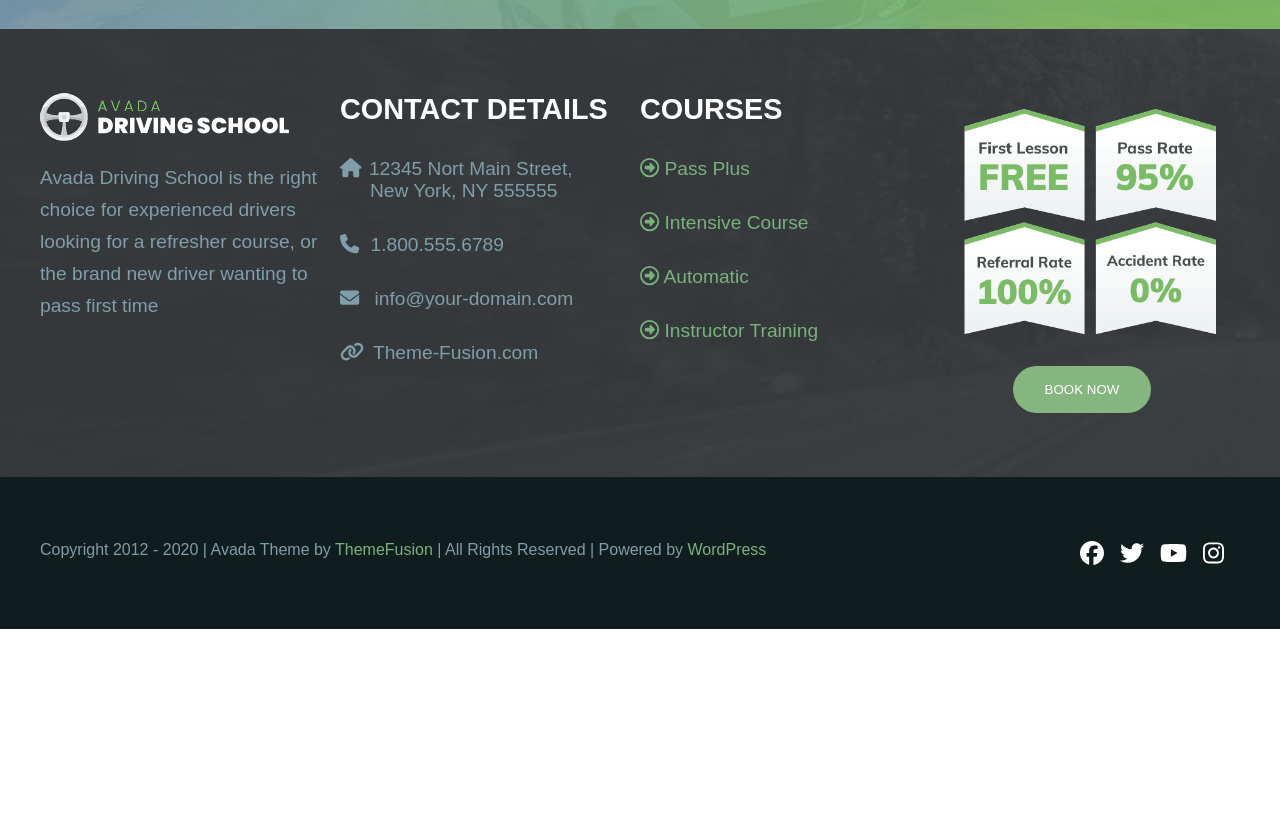
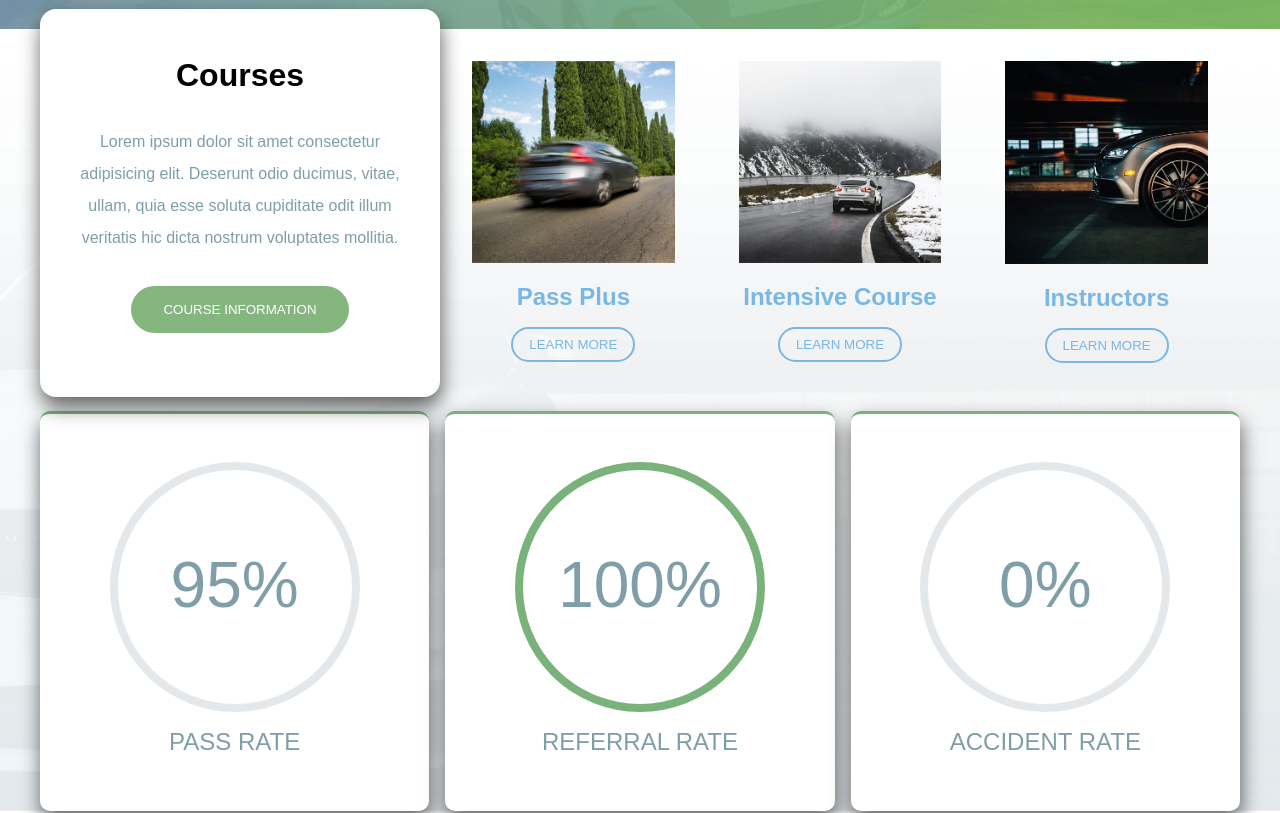
Before and after one commit to FedericoCapitani/proj-html-vuejs, a Vue app: page / in a window 1280 px wide. Shown: the part 1340-2153 px from the top of the page. Before the commit the page ends 1969 px from the top, so only its background shows below. Built offline with nearby package versions, Linux system fonts and the light colour scheme.

Commit message:
add courses and start instructors section

```diff
--- a/src/assets/scss/style.scss
+++ b/src/assets/scss/style.scss
@@ -159,6 +159,105 @@
     }
 }
 
+.course_plans{
+    background-image: url("@/assets/img/promise-background.jpg");
+    background-size: cover;
+    background-position: bottom;
+
+}
+.plans_container{
+    max-width: 1200px;
+    margin: 0 auto;
+    column-gap: 1rem;
+    .col-4{
+        width: calc(100% / 12 * 4);
+        position: relative;
+        .plan_card{
+            position: absolute;
+            text-align: center;
+            box-shadow: 1px 10px 20px rgba(0, 0, 0, 0.61);
+            background-color: $cube-white;
+            top: -20px;
+            border-radius: 1rem;
+            padding: 1rem 2rem;
+            h3{
+                font-size: 2rem;
+                margin: 2rem 0;
+            }
+            p{
+                color: $median-dark-grey;
+                line-height: 2rem;
+                margin-bottom: 2rem;
+            }
+            .courses_info{
+                padding: 1rem 2rem;
+                border-radius: 2rem;
+                border: none;
+                color: $cube-white;
+                background-color: $median-green;
+                margin-bottom: 3rem;
+            }
+        }
+    }
+    .col-8{
+        width: calc(100% / 12 * 8);
+        margin-left: calc(100% / 12 * 4);
+        .courses_card{
+            width: calc(100% / 3);
+            padding: 1rem;
+            text-align: center;
+            img{
+                width: 100%;
+                padding: 1rem;
+            }
+            h4{
+                font-size: 1.5rem;
+                color: $cube-light-blue;
+                margin-bottom: 1rem;
+            }
+            .courses_btn{
+                padding: 0.5rem 1rem;
+                border: 2px solid $cube-light-blue;
+                background-color: transparent;
+                border-radius: 2rem;
+                color: $cube-light-blue;
+            }
+        }
+    }
+    .card_percentage{
+        margin-top: 2rem;
+        width: calc(100% / 3);
+        border-radius: 10px;
+        border-top: 3px solid $cube-green;
+        box-shadow: 1px 10px 20px rgba(0, 0, 0, 0.61);
+        background-color: $cube-white;
+        height: 400px;
+        align-items: center;
+        flex-direction: column;
+        .full_circle{
+            margin-top: 3rem;
+            width: 250px;
+            height: 250px;
+            border-radius: 50%;
+            text-align: center;
+            line-height: 230px;
+            font-size: 4rem;
+            color: $median-dark-grey;
+        }
+        .grey{
+            border: 8px solid $median-light-grey;
+        }
+        .green{
+            border: 8px solid $cube-green;
+        }
+        .p_text{
+            margin-top: 1rem;
+            font-size: 1.5rem;
+            color: $median-dark-grey;
+        }
+    }
+}
+
 footer{
     background-image: url("@/assets/img/footer-background-color.jpg");
     background-size: cover;
--- a/src/components/MainComponent.vue
+++ b/src/components/MainComponent.vue
@@ -45,7 +45,64 @@
       </div>
 
       <div class="course_plans">
+          <div class="plans_container">
+              <div class="col-4">
+                  <div class="plan_card">
+                      <h3>Courses</h3>
+                      <p>
+                          Lorem ipsum dolor sit amet consectetur adipisicing elit. Deserunt odio ducimus, vitae, ullam, quia esse soluta cupiditate odit illum veritatis hic dicta nostrum voluptates mollitia.
+                      </p>
+                      <button class="courses_info">COURSE INFORMATION</button>
+                  </div>
+              </div>
+              <div class="col-8 d_flex">
+                  <div class="courses_card">
+                      <img src="@/assets/img/courses-passplus.jpg" alt="">
+                      <h4>Pass Plus</h4>
+                      <button class="courses_btn">LEARN MORE</button>
+                  </div>
+                  <div class="courses_card">
+                      <img src="@/assets/img/course-intensive.jpg" alt="">
+                      <h4>Intensive Course</h4>
+                      <button class="courses_btn">LEARN MORE</button>
+                  </div>
+                  <div class="courses_card">
+                      <img src="@/assets/img/courses-instructor.jpg" alt="">
+                      <h4> Instructors</h4>
+                      <button class="courses_btn">LEARN MORE</button>
+                  </div>
+              </div>
+          </div>
+          <div class="plans_container d_flex">
+              <div class="card_percentage d_flex">
+                  <div class="full_circle grey">
+                      <p>95%</p>
+                  </div>
+                  <p class="p_text">PASS RATE</p>
+              </div>
+              <div class="card_percentage d_flex">
+                  <div class="full_circle green">
+                      <p>100%</p>
+                  </div>
+                  <p class="p_text">REFERRAL RATE</p>
+              </div>
+              <div class="card_percentage d_flex">
+                  <div class="full_circle grey">
+                      <p>0%</p>
+                  </div>
+                  <p class="p_text">ACCIDENT RATE</p>
+              </div>
+          </div>
+      </div>
 
+      <div class="instructors">
+          <h2>Your Instructors</h2>
+          <div class="instructors_container d_flex">
+              <div class="inst_text">
+                  Lorem ipsum dolor sit amet consectetur adipisicing elit. Dolorem quae impedit accusantium officia hic at obcaecati tenetur repellat maxime ex?
+              </div>
+              <button class="inst_btn">MORE ABOUT US</button>
+          </div>
       </div>
 
     </main>
```
